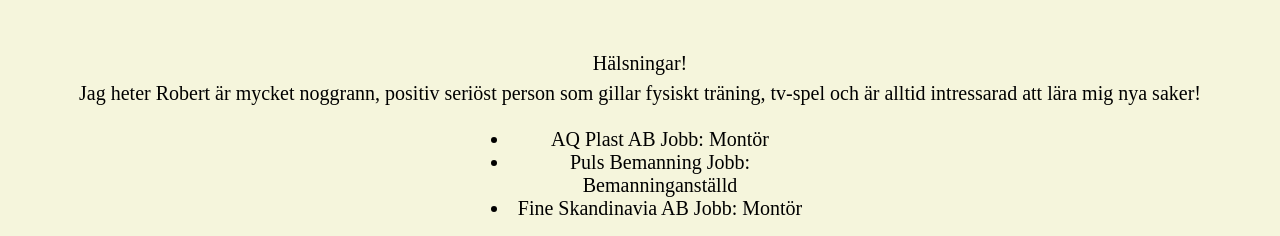
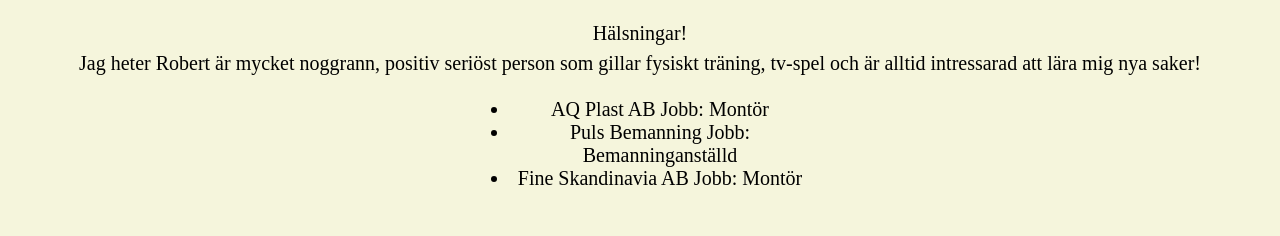
Before and after one commit to RobRobMC/robrobmc.github.io, a plain HTML site: page index.html in a window 1280 px wide. Shown: the part 587-823 px from the top of the page. After the commit the page ends 800 px from the top, so only its background shows below. Drawn offline with Linux system fonts and the light colour scheme.

Commit message:
fixed br

```diff
--- a/index.html
+++ b/index.html
@@ -13,7 +13,7 @@
     <div class="github-container">
       <a href="https://github.com/RobRobMC" class="github-link">Länk</a>
     </div>
-    <p class="presentation"><br>Hälsningar!</br>
+    <p class="presentation">Hälsningar!<br/>
 
       Jag heter Robert är mycket noggrann, positiv seriöst person som
       gillar fysiskt träning, tv-spel och är alltid intressarad att lära mig
```
